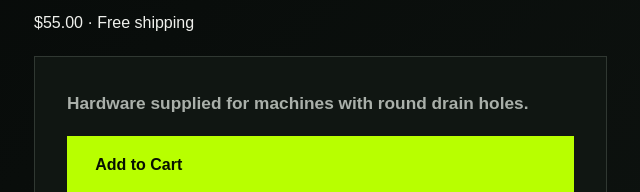
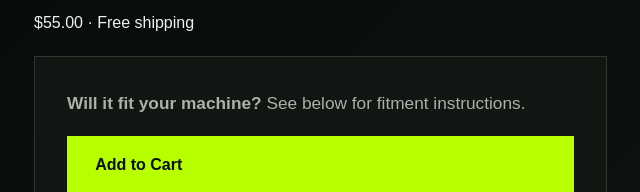
Before and after one commit to needapartnow/needapartnow-website, a plain HTML site: page chip-screen-spider/index.html in a window 1280 px wide. Shown: the part 1588-1780 px from the top of the page, 30-670 px from the left. Drawn offline with Linux system fonts and the light colour scheme; no server answers.

Commit message:
Update Chip Spider fitment prompt

```diff
--- a/chip-screen-spider/index.html
+++ b/chip-screen-spider/index.html
@@ -50,7 +50,7 @@
       <p class="product-price">$55.00 <span>· Free shipping</span>
 </p>
       <div class="cart-buy-box" data-cart-product="chip-screen-spider">
-<p class="product-detail-copy"><strong>Hardware supplied for machines with round drain holes.</strong></p>
+<p class="product-detail-copy"><strong>Will it fit your machine?</strong> See below for fitment instructions.</p>
 <div class="cart-button-row">
 <button class="button button-primary cart-add-button" type="button" data-cart-sku="chip-screen-spider-shipped">Add to Cart</button>
 </div>
```
